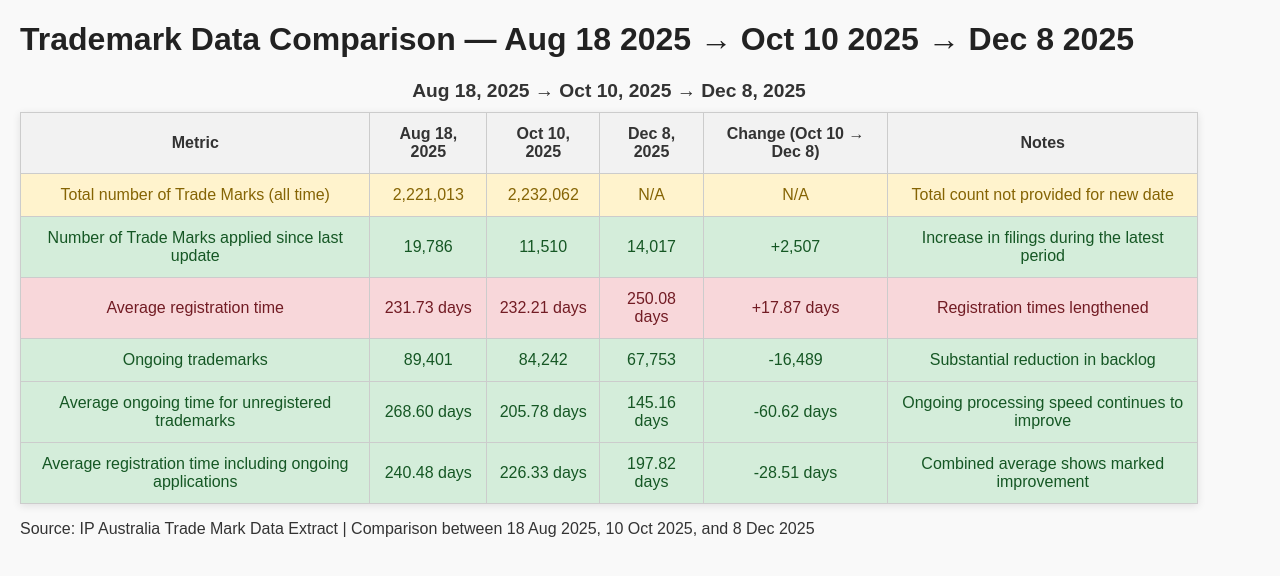
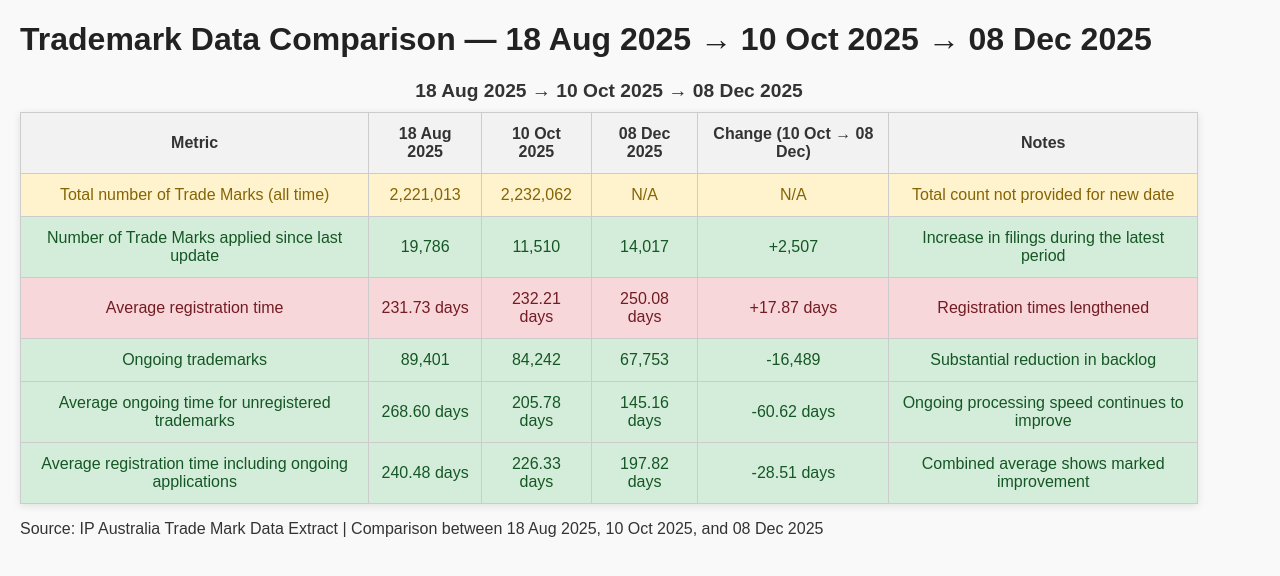
Before and after one commit to Eagle68pro/Trademark_Data, a plain HTML site: page index.html in a window 1280 px wide. Drawn offline with Linux system fonts and the light colour scheme.

Commit message:
Update index.html

```diff
--- a/index.html
+++ b/index.html
@@ -2,7 +2,7 @@
 <html lang="en">
 <head>
 <meta charset="UTF-8">
-<title>Trademark Data Comparison — Aug 18 2025 → Oct 10 2025 → Dec 8 2025</title>
+<title>Trademark Data Comparison — 18 Aug 2025 → 10 Oct 2025 → 08 Dec 2025 </title>
 <style>
     body {
         font-family: Arial, sans-serif;
@@ -42,16 +42,16 @@
 </style>
 </head>
 <body>
-<h1>Trademark Data Comparison — Aug 18 2025 → Oct 10 2025 → Dec 8 2025</h1>
+<h1>Trademark Data Comparison — 18 Aug 2025 → 10 Oct 2025 → 08 Dec 2025</h1>
 
 <table>
-    <caption>Aug 18, 2025 → Oct 10, 2025 → Dec 8, 2025</caption>
+    <caption>18 Aug 2025 → 10 Oct 2025 → 08 Dec 2025</caption>
     <tr>
         <th>Metric</th>
-        <th>Aug 18, 2025</th>
-        <th>Oct 10, 2025</th>
-        <th>Dec 8, 2025</th>
-        <th>Change (Oct 10 → Dec 8)</th>
+        <th>18 Aug 2025</th>
+        <th>10 Oct 2025</th>
+        <th>08 Dec 2025</th>
+        <th>Change (10 Oct → 08 Dec)</th>
         <th>Notes</th>
     </tr>
 
@@ -112,7 +112,7 @@
 </table>
 
 <footer>
-    <p>Source: IP Australia Trade Mark Data Extract | Comparison between 18 Aug 2025, 10 Oct 2025, and 8 Dec 2025</p>
+    <p>Source: IP Australia Trade Mark Data Extract | Comparison between 18 Aug 2025, 10 Oct 2025, and 08 Dec 2025</p>
 </footer>
 </body>
 </html>
```
